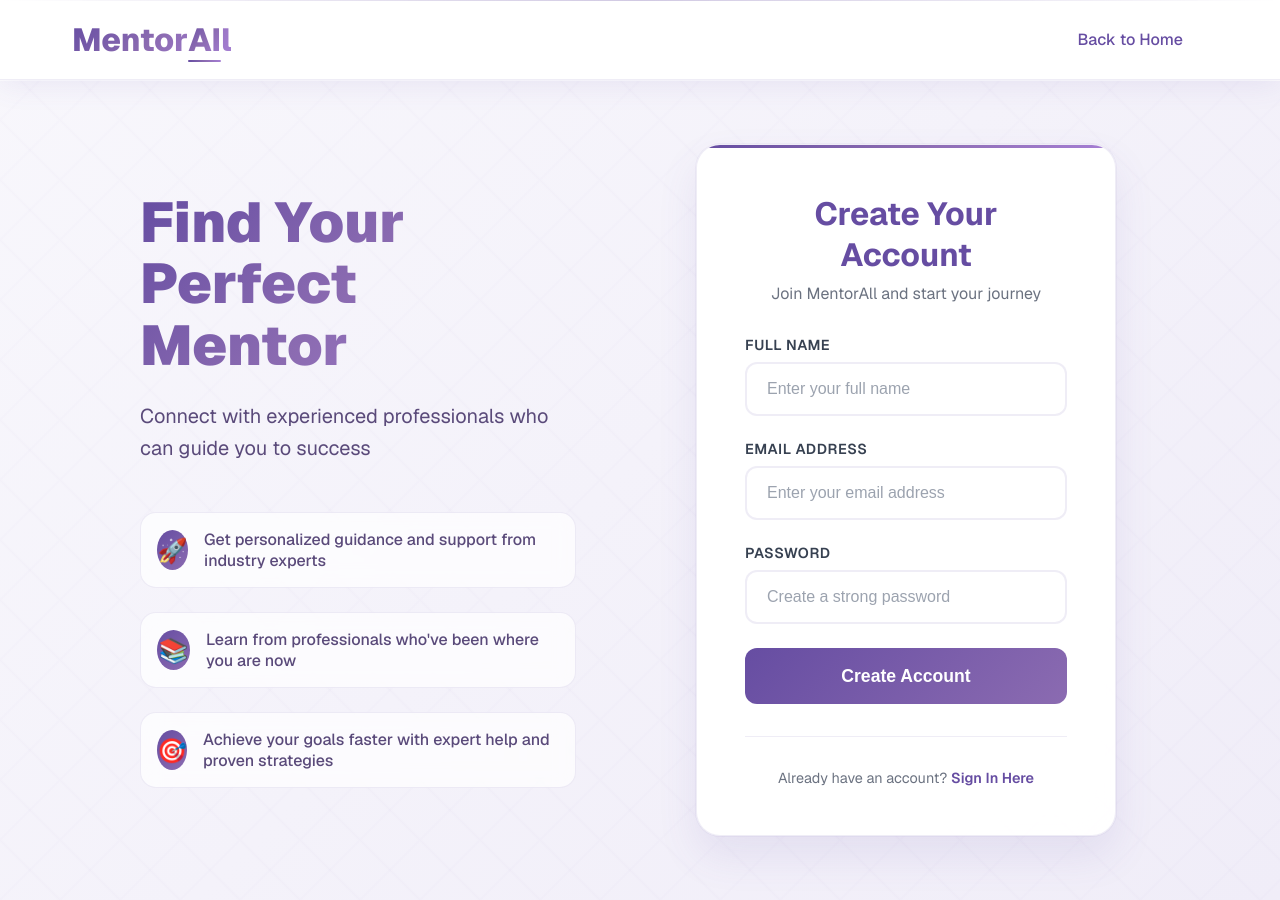
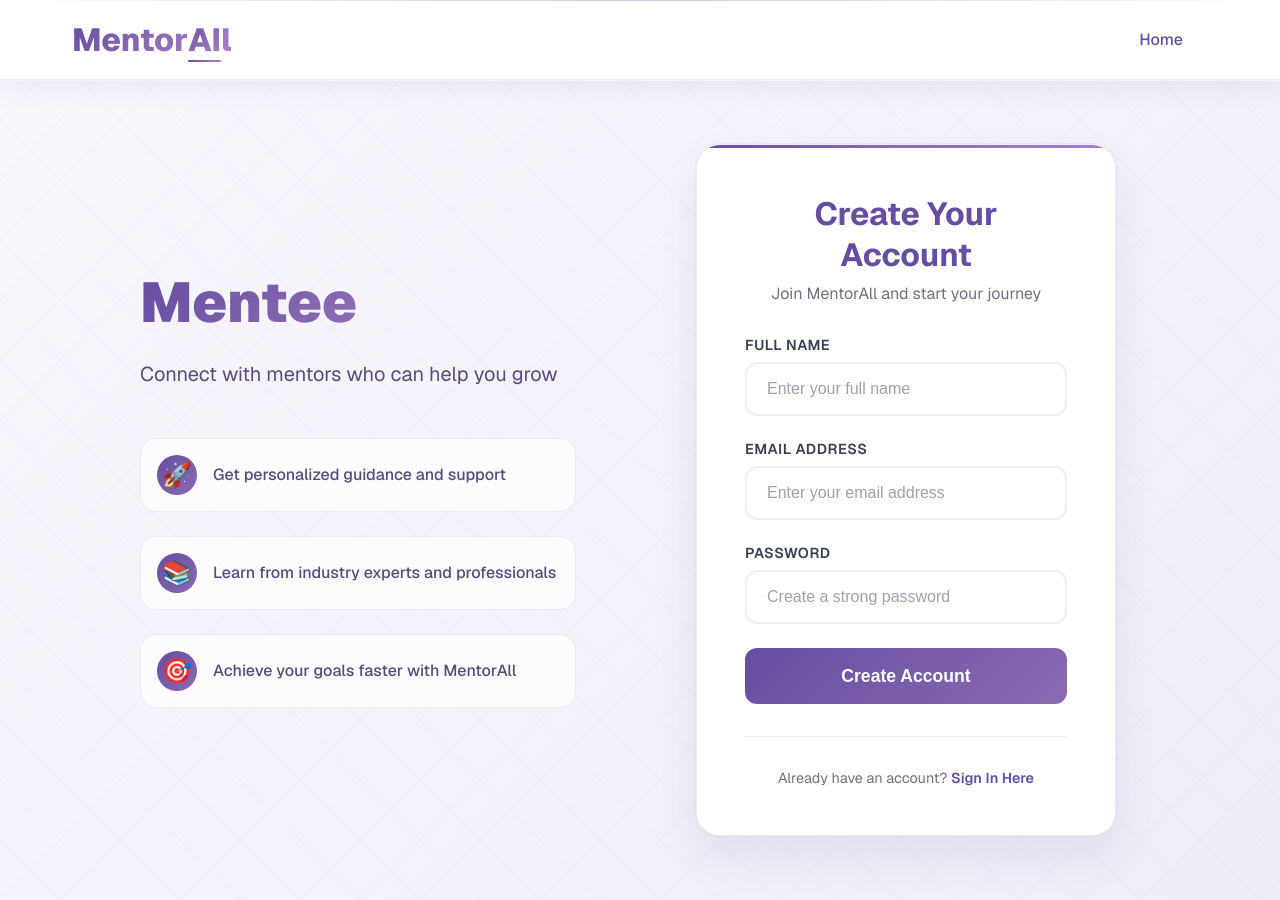
Before and after one commit to MentorAllIT/MVP, a Next.js app: page /mentee/signup in a window 1280 px wide. Built offline with nearby package versions, Linux system fonts and the light colour scheme.

Commit message:
Delet fix mentee signup page, fixed the design a bit

```diff
--- a/src/app/[role]/signup/page.tsx
+++ b/src/app/[role]/signup/page.tsx
@@ -21,15 +21,14 @@ type FieldErrors = Partial<Record<keyof z.infer<typeof formSchema>, string>>;
 export default function SignUpPage() {
   const { role } = useParams<{ role: string }>() ?? {};
   const router = useRouter();
+  const [submitting, setSubmitting] = useState(false);
+  const [success, setSuccess] = useState(false);
+  const [formErr, setFormErr] = useState<string | null>(null);
+  const [fieldErrs, setFieldErrs] = useState<FieldErrors>({});
 
   if (role !== "mentor" && role !== "mentee") {
     return <p className={styles.error}>Unknown signup role.</p>;
   }
-
-  const [submitting, setSubmitting] = useState(false);
-  const [success, setSuccess] = useState(false);
-  const [formErr, setFormErr] = useState<string | null>(null);
-  const [fieldErrs, setFieldErrs] = useState<FieldErrors>({});
 
   async function handleSubmit(e: React.FormEvent<HTMLFormElement>) {
     e.preventDefault();
@@ -99,9 +98,9 @@ export default function SignUpPage() {
     }
   }
 
-  const roleTitle = role === "mentor" ? "Become a Mentor" : "Find a Mentor";
+  const roleTitle = role === "mentor" ? "Mentor" : "Mentee";
   const roleSubtitle = role === "mentor"
-    ? "Share your expertise and guide others on their journey"
+    ? "Share your expertise and guide mentees on their journey"
     : "Connect with mentors who can help you grow";
 
   return (
@@ -112,7 +111,7 @@ export default function SignUpPage() {
             Mentor<span className={styles.aiHighlight}>AI</span>l
           </Link>
           <nav className={styles.nav}>
-            <Link href="/" className={styles.navLink}>Back to Home</Link>
+            <Link href="/" className={styles.navLink}>Home</Link>
           </nav>
         </div>
       </header>
@@ -143,7 +142,7 @@ export default function SignUpPage() {
                   </div>
                   <span>
                     {role === "mentor"
-                      ? "Make a meaningful impact on someone's life"
+                      ? "Make a meaningful impact on mentee's professional journey"
                       : "Learn from industry experts and professionals"
                     }
                   </span>
@@ -156,7 +155,7 @@ export default function SignUpPage() {
                   <span>
                     {role === "mentor"
                       ? "Build your mentoring skills and network"
-                      : "Achieve your goals faster with expert help"
+                      : "Achieve your goals faster with MentorAll"
                     }
                   </span>
                 </div>
--- a/src/app/mentee/signup/page.tsx
+++ /dev/null
@@ -1,234 +0,0 @@
-"use client";
-
-import { useState } from "react";
-import { useRouter } from "next/navigation";
-import Link from "next/link";
-import { z } from "zod";
-import zxcvbn from "zxcvbn";
-import styles from "./signup.module.css";
-
-// Validation
-const formSchema = z.object({
-  name: z.string().trim().min(1, { message: "Name is required" }),
-  email: z.string().trim().email({ message: "Enter a valid e-mail address" }),
-  password: z.string().min(8, {
-    message: "Password must be at least 8 characters",
-  }),
-});
-
-type FieldErrors = Partial<Record<keyof z.infer<typeof formSchema>, string>>;
-
-export default function MenteeSignUpPage() {
-  const router = useRouter();
-
-  const [submitting, setSubmitting] = useState(false);
-  const [success, setSuccess] = useState(false);
-  const [formErr, setFormErr] = useState<string | null>(null);
-  const [fieldErrs, setFieldErrs] = useState<FieldErrors>({});
-
-  async function handleSubmit(e: React.FormEvent<HTMLFormElement>) {
-    e.preventDefault();
-    if (submitting) return;
-
-    setFieldErrs({});
-    setFormErr(null);
-
-    const form = e.currentTarget;
-    const raw = Object.fromEntries(new FormData(form).entries()) as Record<string, string>;
-
-    // zod checks
-    const parsed = formSchema.safeParse(raw);
-    if (!parsed.success) {
-      const errs: FieldErrors = {};
-      parsed.error.issues.forEach((i) => {
-        const f = i.path[0] as keyof FieldErrors;
-        errs[f] = i.message;
-      });
-      setFieldErrs(errs);
-      return;
-    }
-
-    // password strength
-    const { score, feedback } = zxcvbn(raw.password);
-    if (score < 3) {
-      setFieldErrs({
-        password:
-          feedback.warning ||
-          "Password is too weak – add more words, numbers or symbols.",
-      });
-      return;
-    }
-
-    // Submit
-    setSubmitting(true);
-    try {
-      const res = await fetch("/api/signup", {
-        method: "POST",
-        headers: { "Content-Type": "application/json" },
-        body: JSON.stringify({
-          name: raw.name.trim(),
-          email: raw.email.trim().toLowerCase(),
-          password: raw.password,
-          role: "mentee",
-        }),
-      });
-
-      const data = await res.json();
-
-      if (res.status === 409) {
-        setFieldErrs({ email: data.error });
-        return;
-      }
-      if (!res.ok) {
-        setFormErr(data.error ?? "Unexpected error – please try again.");
-        return;
-      }
-
-      setSuccess(true);
-      router.replace(`/profile-setup?uid=${data.id}&role=mentee`);
-    } catch (err) {
-      console.error(err);
-      setFormErr("Network error – check your connection.");
-    } finally {
-      setSubmitting(false);
-    }
-  }
-
-  return (
-    <div className={styles.page}>
-      <header className={styles.header}>
-        <div className={styles.headerContent}>
-          <Link href="/" className={styles.logo}>
-            Mentor<span className={styles.aiHighlight}>AI</span>l
-          </Link>
-          <nav className={styles.nav}>
-            <Link href="/" className={styles.navLink}>Back to Home</Link>
-          </nav>
-        </div>
-      </header>
-
-      <main className={styles.main}>
-        <div className={styles.container}>
-          <div className={styles.content}>
-            <div className={styles.textSection}>
-              <h1 className={styles.welcomeTitle}>Find Your Perfect Mentor</h1>
-              <p className={styles.welcomeSubtitle}>
-                Connect with experienced professionals who can guide you to success
-              </p>
-
-              <div className={styles.features}>
-                <div className={styles.feature}>
-                  <div className={styles.featureIcon}>🚀</div>
-                  <span>
-                    Get personalized guidance and support from industry experts
-                  </span>
-                </div>
-
-                <div className={styles.feature}>
-                  <div className={styles.featureIcon}>📚</div>
-                  <span>
-                    Learn from professionals who've been where you are now
-                  </span>
-                </div>
-
-                <div className={styles.feature}>
-                  <div className={styles.featureIcon}>🎯</div>
-                  <span>
-                    Achieve your goals faster with expert help and proven strategies
-                  </span>
-                </div>
-              </div>
-            </div>
-
-            <div className={styles.formSection}>
-              <div className={styles.formCard}>
-                <h2 className={styles.formTitle}>Create Your Account</h2>
-                <p className={styles.formSubtitle}>Join MentorAll and start your journey</p>
-
-                <form onSubmit={handleSubmit} className={styles.form} noValidate>
-                  <div className={styles.inputGroup}>
-                    <label className={styles.label}>
-                      <span className={styles.labelText}>Full Name</span>
-                      <input
-                        name="name"
-                        className={`${styles.input} ${
-                          fieldErrs.name ? styles.inputError : ""
-                        }`}
-                        disabled={submitting}
-                        placeholder="Enter your full name"
-                      />
-                      {fieldErrs.name && (
-                        <span className={styles.fieldError}>{fieldErrs.name}</span>
-                      )}
-                    </label>
-                  </div>
-
-                  <div className={styles.inputGroup}>
-                    <label className={styles.label}>
-                      <span className={styles.labelText}>Email Address</span>
-                      <input
-                        name="email"
-                        type="email"
-                        className={`${styles.input} ${
-                          fieldErrs.email ? styles.inputError : ""
-                        }`}
-                        disabled={submitting}
-                        placeholder="Enter your email address"
-                      />
-                      {fieldErrs.email && (
-                        <span className={styles.fieldError}>{fieldErrs.email}</span>
-                      )}
-                    </label>
-                  </div>
-
-                  <div className={styles.inputGroup}>
-                    <label className={styles.label}>
-                      <span className={styles.labelText}>Password</span>
-                      <input
-                        name="password"
-                        type="password"
-                        className={`${styles.input} ${
-                          fieldErrs.password ? styles.inputError : ""
-                        }`}
-                        disabled={submitting}
-                        placeholder="Create a strong password"
-                      />
-                      {fieldErrs.password && (
-                        <span className={styles.fieldError}>{fieldErrs.password}</span>
-                      )}
-                    </label>
-                  </div>
-
-                  <button type="submit" disabled={submitting} className={styles.button}>
-                    {submitting ? (
-                      <span className={styles.buttonContent}>
-                        <span className={styles.spinner}></span>
-                        Creating Account...
-                      </span>
-                    ) : (
-                      "Create Account"
-                    )}
-                  </button>
-
-                  {success && !formErr && (
-                    <div className={styles.success}>Account created successfully!</div>
-                  )}
-                  {formErr && <div className={styles.error}>{formErr}</div>}
-                </form>
-
-                <div className={styles.formFooter}>
-                  <p className={styles.formFooterText}>
-                    Already have an account?{" "}
-                    <Link href="/signin" className={styles.formFooterLink}>
-                      Sign In Here
-                    </Link>
-                  </p>
-                </div>
-              </div>
-            </div>
-          </div>
-        </div>
-      </main>
-    </div>
-  );
-}
--- a/src/app/meta-setup/page.tsx
+++ b/src/app/meta-setup/page.tsx
@@ -7,6 +7,8 @@ import styles from "./metaSetup.module.css";
 export default function MetaSetup() {
   const params = useSearchParams();
   const router = useRouter();
+  const [submitting, setSubmitting] = useState(false);
+  const [error, setError]           = useState("");
 
   const uid  = params.get("uid");
   const role = params.get("role");
@@ -14,9 +16,6 @@ export default function MetaSetup() {
   if (!uid || !role) {
     return <p style={{ padding: "2rem" }}>Missing information. Please sign in again.</p>;
   }
-
-  const [submitting, setSubmitting] = useState(false);
-  const [error, setError]           = useState("");
 
   async function handleSubmit(e: React.FormEvent<HTMLFormElement>) {
     e.preventDefault();
```
Also changed, not shown: src/app/page.module.css (+6 -4 lines), src/app/page.tsx (+7 -17 lines).
